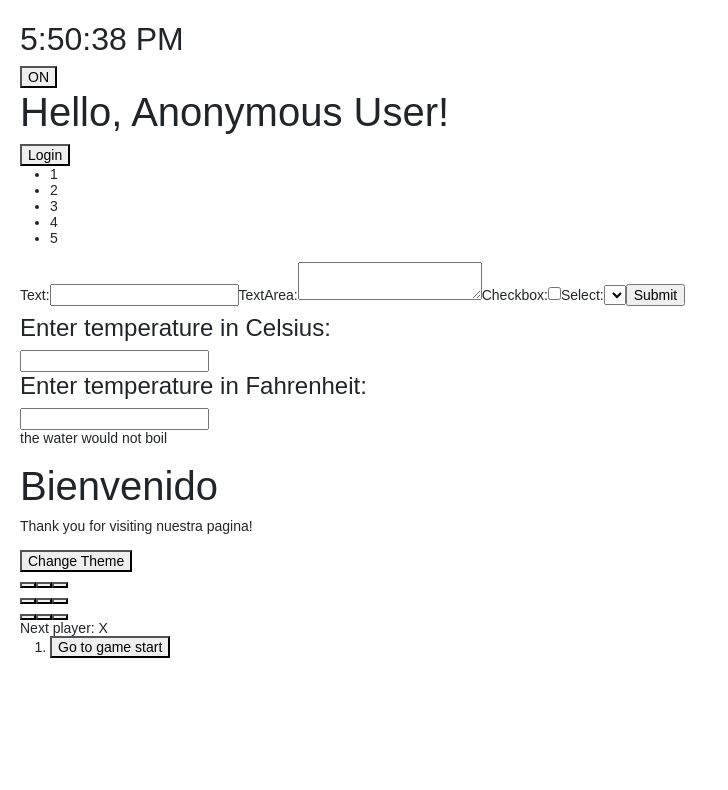
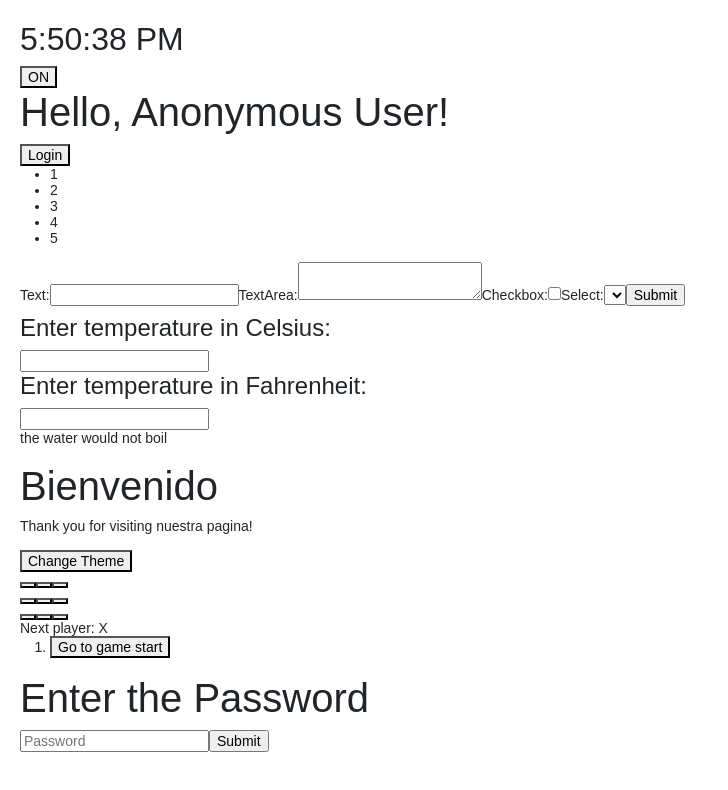
Before and after one commit to martinbozzo/react-app, a React (Create React App) app: page / in a window 1280 px wide. Shown: the top 790 px of the page, without its empty margins (0-728 px from the left). Built offline with nearby package versions, Linux system fonts and the light colour scheme.

Commit message:
Adding Contact component

```diff
--- a/src/App.js
+++ b/src/App.js
@@ -11,6 +11,7 @@ import WelcomeDialog from './js/components/WelcomeDialog';
 import { ThemeContext, themes } from './js/components/theme-context';
 import ThemedButton from './js/components/themed-button';
 import TicTacToeGame from './js/components/tic-tac-toe/Game';
+import Contact from './js/components/contact/Contact';
 
 // An intermediate component that uses the ThemedButton
 function Toolbar(props) {
@@ -47,6 +48,7 @@ class App extends Component {
           <Toolbar changeTheme={this.toggleTheme} />
         </ThemeContext.Provider>
         <TicTacToeGame />
+        <Contact />
       </ErrorBoundary>
     );
   }
--- /dev/null
+++ b/src/js/components/contact/Contact.jsx
@@ -0,0 +1,44 @@
+import React from 'react';
+
+class Contact extends React.Component {
+  constructor(props) {
+    super(props);
+    this.state = {
+      password: 'swordfish',
+      authorized: false
+    };
+    this.authorize = this.authorize.bind(this);
+  }
+
+  authorize(e) {
+    const password = e.target.querySelector('input[type="password"]').value;
+    const auth = password === this.state.password;
+    this.setState({
+      authorized: auth
+    });
+  }
+
+  render() {
+    const login = (
+      <form action="#" onSubmit={this.authorize}>
+        <input type="password" placeholder="Password" />
+        <input type="submit" />
+      </form>
+    );
+    const contactInfo = (
+      <ul>
+        <li>client@example.com</li>
+        <li>555.555.5555</li>
+      </ul>
+    );
+
+    return (
+      <div id="authorization">
+        <h1>{this.state.authorized ? 'Contact' : 'Enter the Password'}</h1>
+        {this.state.authorized ? contactInfo : login}
+      </div>
+    );
+  }
+}
+
+export default Contact;
```
Also changed, not shown: 1 other file (tests, documents, lock files or other folders).
